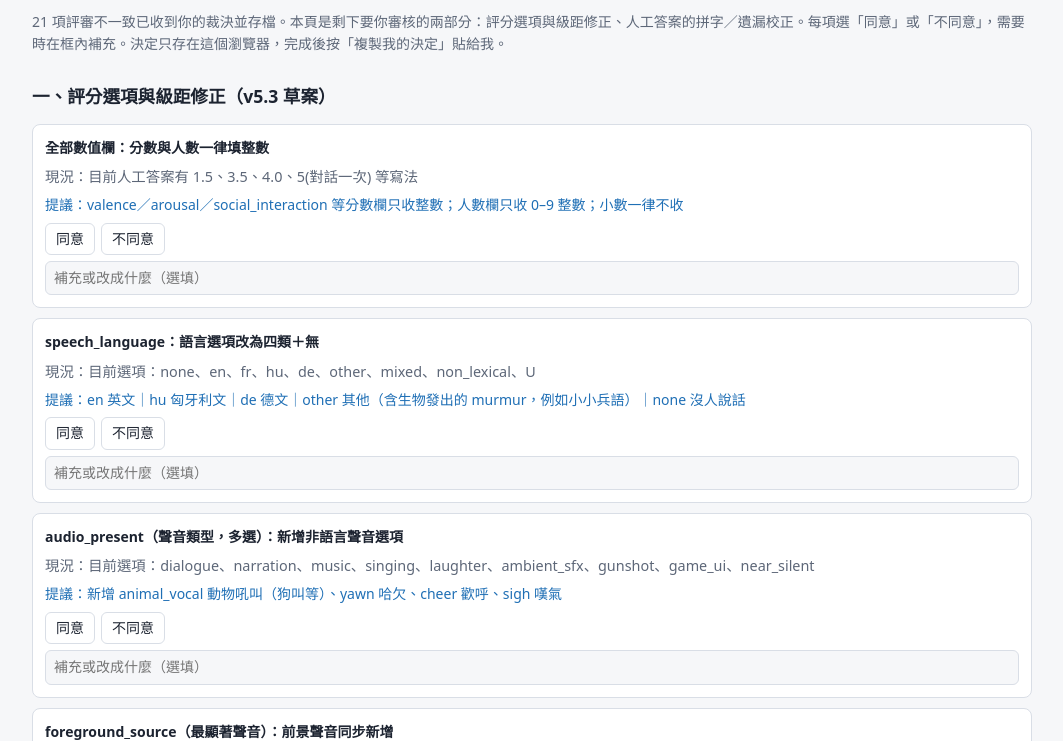
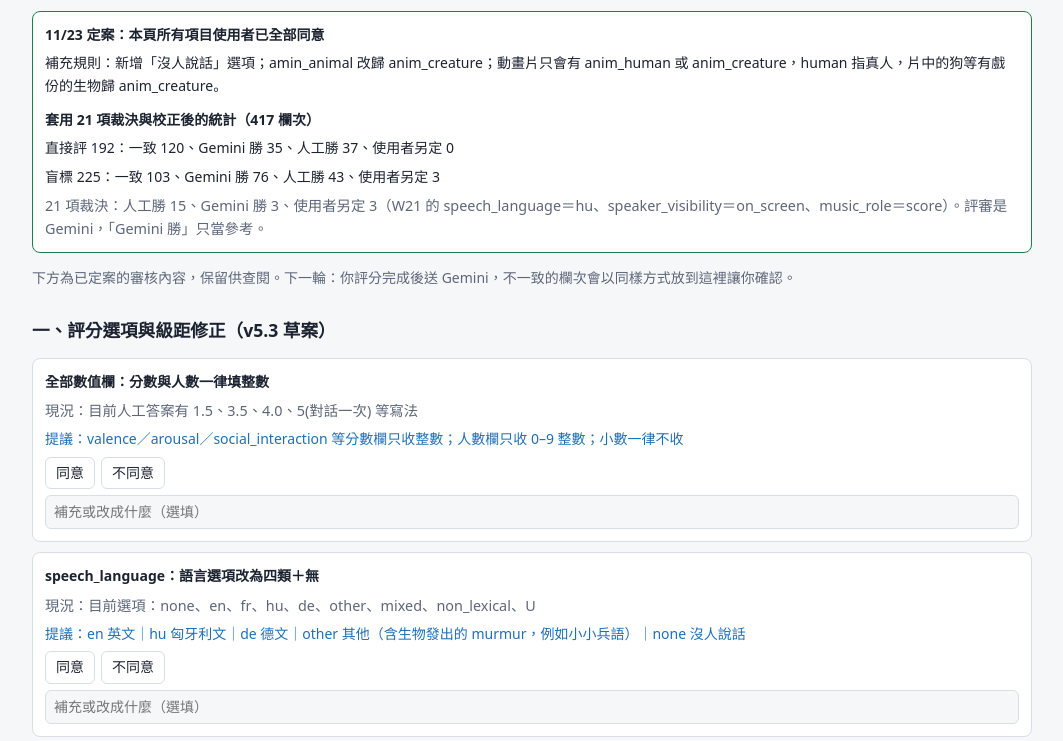
Before and after one commit to tuesmonsoleil/judge-disagreement-table, a plain HTML site: page index.html in a window 1280 px wide. Shown: the part 59-800 px from the top of the page, without its empty margins (108-1171 px from the left). Drawn offline with Linux system fonts and the light colour scheme.

Commit message:
Mark review finalized with updated stats

```diff
--- a/index.html
+++ b/index.html
@@ -1,4 +1,4 @@
-<!doctype html><html lang="zh-Hant"><head><meta charset="utf-8"><meta name="viewport" content="width=device-width,initial-scale=1"><title>待審核：標註選項修正</title>
+<!doctype html><html lang="zh-Hant"><head><meta charset="utf-8"><meta name="viewport" content="width=device-width,initial-scale=1"><title>待審核：標註選項修正（已定案）</title>
 <style>
 :root{--bg:#f6f7f9;--fg:#1c2330;--mute:#5d6778;--line:#d9dee6;--card:#fff;--acc:#1f6fb5;--ok:#1a7f4b;--no:#b33a3a}
 @media(prefers-color-scheme:dark){:root{--bg:#14181f;--fg:#e6e9ef;--mute:#98a2b3;--line:#2c3441;--card:#1b212b;--acc:#6fb1ee;--ok:#5fcf93;--no:#ee7d7d;color-scheme:dark}}
@@ -16,7 +16,11 @@ input{width:100%;box-sizing:border-box;padding:5px 8px;border:1px solid var(--li
 .grid{display:grid;grid-template-columns:repeat(auto-fill,minmax(280px,1fr));gap:10px}
 </style></head><body><main>
 <div class="bar"><h1>待審核：標註選項修正</h1><span id="prog" class="f"></span><button class="o" id="exp">複製我的決定（JSON）</button></div>
-<p>21 項評審不一致已收到你的裁決並存檔。本頁是剩下要你審核的兩部分：評分選項與級距修正、人工答案的拼字／遺漏校正。每項選「同意」或「不同意」，需要時在框內補充。決定只存在這個瀏覽器，完成後按「複製我的決定」貼給我。</p>
+<div class="card y"><div class="t">11/23 定案：本頁所有項目使用者已全部同意</div><div>補充規則：新增「沒人說話」選項；amin_animal 改歸 anim_creature；動畫片只會有 anim_human 或 anim_creature，human 指真人，片中的狗等有戲份的生物歸 anim_creature。</div>
+<div class="t" style="margin-top:6px">套用 21 項裁決與校正後的統計（417 欄次）</div>
+<div>直接評 192：一致 120、Gemini 勝 35、人工勝 37、使用者另定 0</div><div>盲標 225：一致 103、Gemini 勝 76、人工勝 43、使用者另定 3</div>
+<div class="f">21 項裁決：人工勝 15、Gemini 勝 3、使用者另定 3（W21 的 speech_language＝hu、speaker_visibility＝on_screen、music_role＝score）。評審是 Gemini，「Gemini 勝」只當參考。</div></div>
+<p>下方為已定案的審核內容，保留供查閱。下一輪：你評分完成後送 Gemini，不一致的欄次會以同樣方式放到這裡讓你確認。</p>
 <h2>一、評分選項與級距修正（v5.3 草案）</h2><div id="sch" style="display:flex;flex-direction:column;gap:10px"></div>
 <h2>二、拼字／遺漏校正候選</h2><p>相似字比對與人工規則找出的候選；「次數」是在三份比對檔中出現的次數，空白表示這次新偵測。</p><div id="typo" class="grid"></div>
 </main><script>
```
